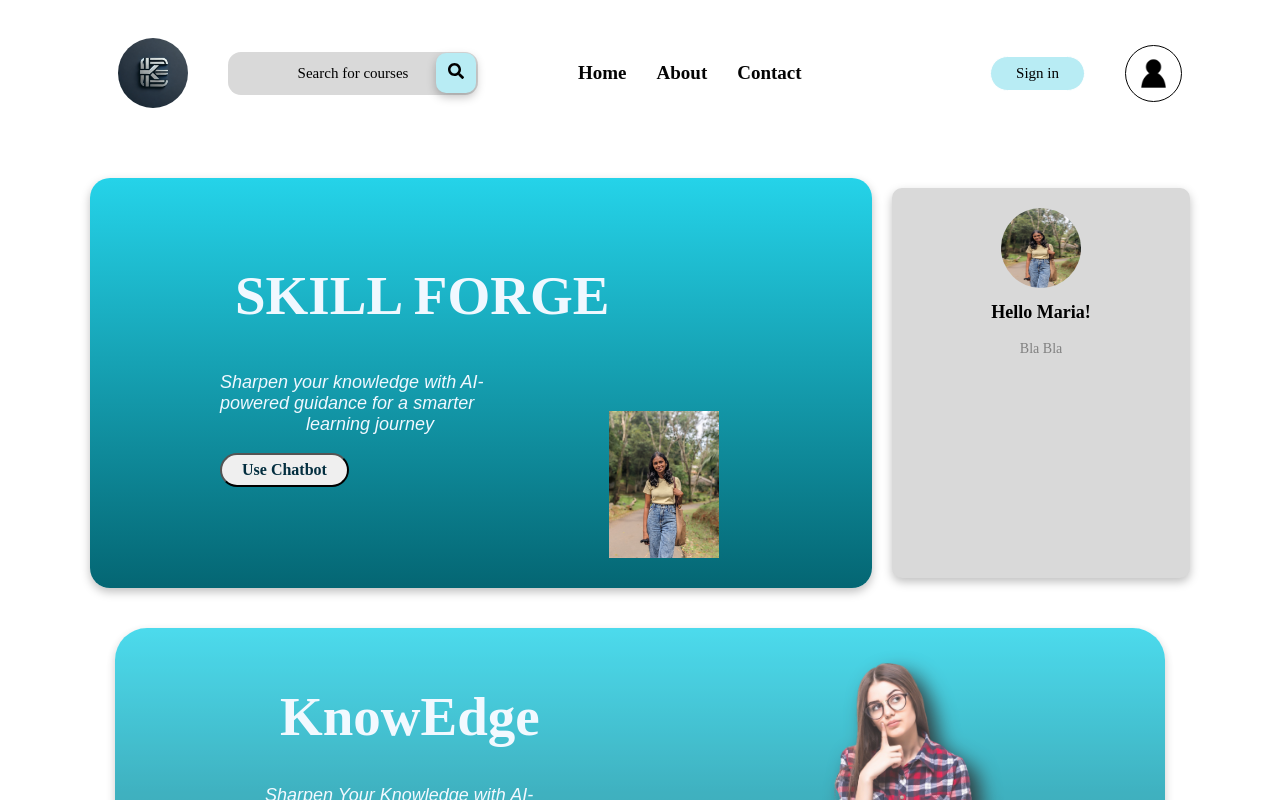
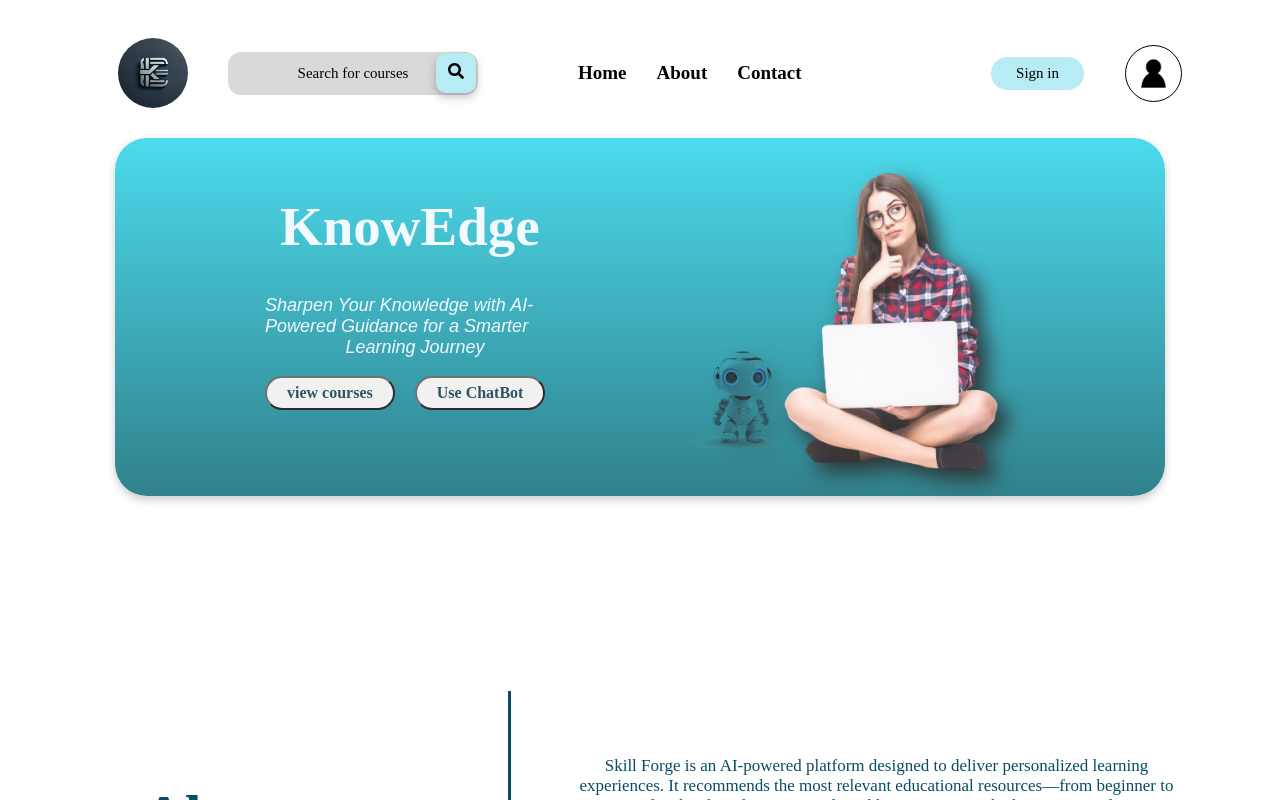
Before and after one commit to Bhanuka10/Capstone, a React (Vite) app in the folder KnowEdge-app/: page / in a window 1280 px wide. Shown: the top 800 px of the page. Built offline with nearby package versions, Linux system fonts and the light colour scheme.

Commit message:
new update

```diff
--- a/KnowEdge-app/src/App.jsx
+++ b/KnowEdge-app/src/App.jsx
@@ -9,10 +9,11 @@ const App = () => {
   return (
     <div className='app'>
       <Navbar />
-      <MyProfileHeader />
+
       <Routes>
         <Route path="/" element={<Home />} />
         <Route path="/myprofile" element={<Myprofile />} />
+
       </Routes>
     </div>
   );
--- a/KnowEdge-app/src/Pages/Myprofile/Myprofile.jsx
+++ b/KnowEdge-app/src/Pages/Myprofile/Myprofile.jsx
@@ -6,7 +6,8 @@ import ChatBotBanner from '../../Components/BannersMyProfile/ChatBotBanner';
 const Myprofile = () => {
   return (
     <div>
-      {/*<MyProfileHeader />*/}
+
+      <MyProfileHeader />
       <ChatBotBanner/>
     </div>
   );
```
